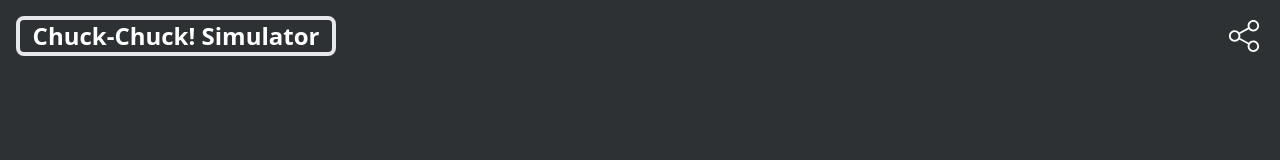
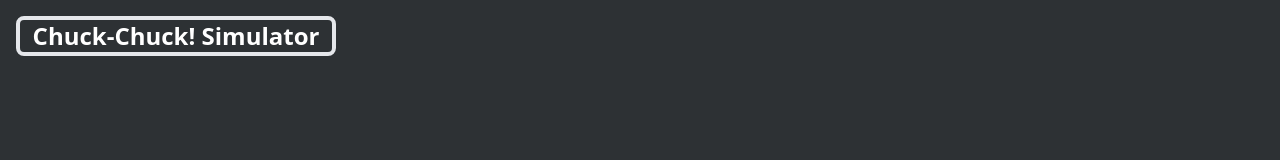
Before and after one commit to The-Chuck-Chuck/The-Chuck, a React (Vite) app: page /tutorial in a window 1280 px wide. Shown: the top 160 px of the page. Built offline with nearby package versions, Linux system fonts and the light colour scheme.

Commit message:
Feat(Tutorial): 튜토리얼 시 헤더에 공유 버튼 제거

```diff
--- a/src/components/Header.jsx
+++ b/src/components/Header.jsx
@@ -4,7 +4,7 @@ import shareImage from "../asset/share-svgrepo-com.svg";
 import ShareUrlModal from "../pages/Modal/ShareUrlModal";
 import useChuckStore from "../store/chuckStore";
 
-const Header = () => {
+const Header = ({ isTutorial }) => {
   const { chuckPositionsList, setEncodedPositionsData } = useChuckStore();
   const [isOpenedShare, setIsOpenedShare] = useState(false);
 
@@ -32,9 +32,11 @@ const Header = () => {
         >
           Chuck-Chuck! Simulator
         </Link>
-        <button className="p-1" onClick={handleClickShare}>
-          <img className="w-8" src={shareImage} alt="share link" />
-        </button>
+        {!isTutorial && (
+          <button className="p-1" onClick={handleClickShare}>
+            <img className="w-8" src={shareImage} alt="share link" />
+          </button>
+        )}
       </header>
     </>
   );
--- a/src/pages/Tutorial.jsx
+++ b/src/pages/Tutorial.jsx
@@ -48,7 +48,7 @@ const Tutorial = () => {
           </Button>
         </Modal>
       )}
-      <Header />
+      <Header isTutorial={true} />
       <main className="w-[100%] h-[100vh]">
         <Canvas
           camera={{
```
